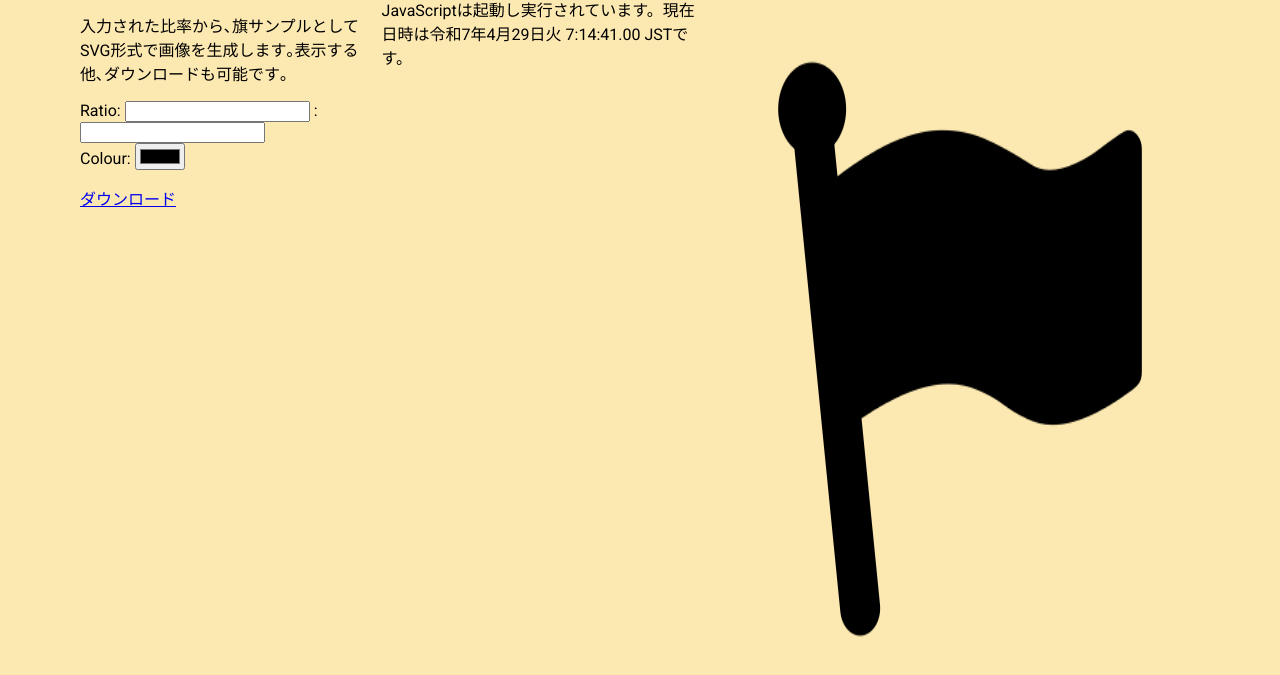
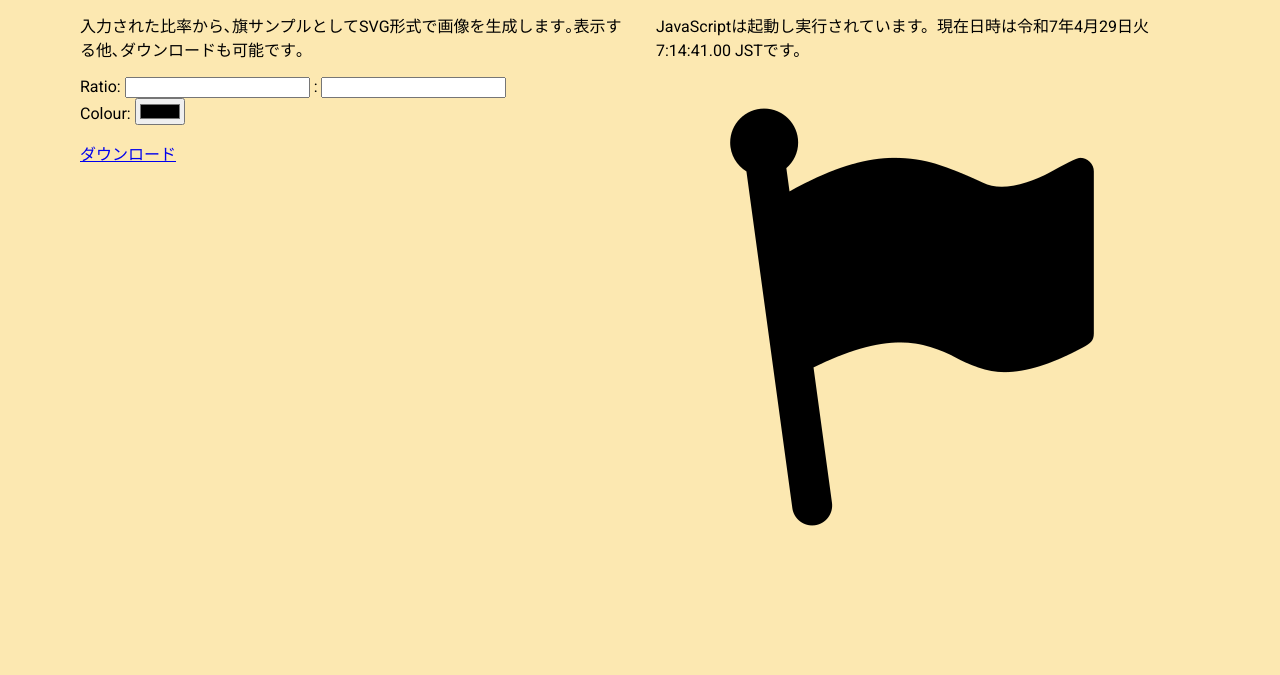
Before and after one commit to halka9000stg/FlagTools, a plain HTML site: page FlagRatios/index.html in a window 1280 px wide. Shown: the part 99-774 px from the top of the page. Drawn offline with Linux system fonts and the light colour scheme.

Commit message:
index.html の更新

```diff
--- a/FlagRatios/index.html
+++ b/FlagRatios/index.html
@@ -48,9 +48,9 @@
 
     <label for="colour">Colour: </label>
     <input type="color" id="colour" name="colour" /><br />
-    <a href="output" download="flag.svg">ダウンロード</a>     </div>
+    <a href="output" download="flag.svg">ダウンロード</a>     </div><div>
       <span class="rt_ready">JavaScriptが無効である又は正常に読み込めていません。</span><br />
-      <img class="preview" src="/FlagRatios/assets/Flag_Icon.png" />
+      <img class="preview" src="/FlagRatios/assets/Flag_Icon.png" /></div>
     </div>
   </body>
 </html>
```
